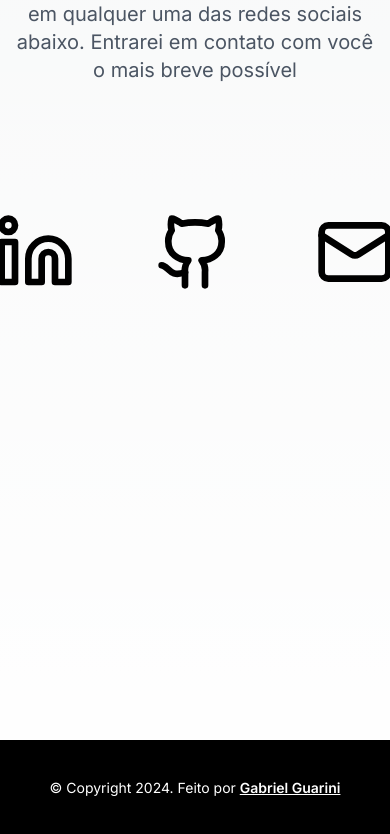
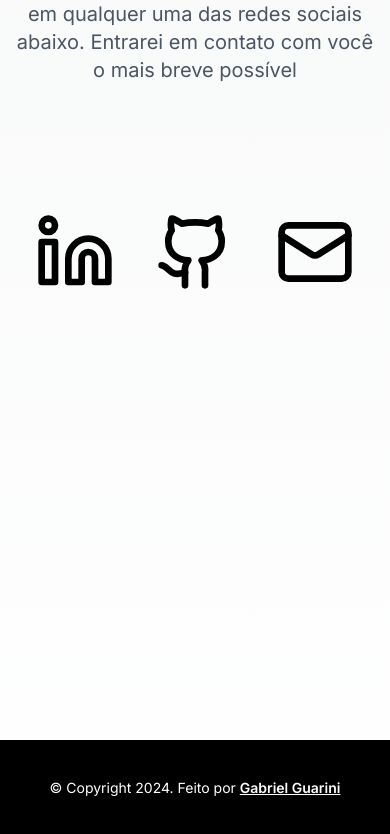
Before and after one commit to gabrielrguarini/portifolio, a Next.js app: page / in a window 390 px wide. Shown: the part 4856-5690 px from the top of the page. Built offline with nearby package versions, Linux system fonts and the light colour scheme.

Commit message:
fix: div contact items

```diff
--- a/src/components/contact.tsx
+++ b/src/components/contact.tsx
@@ -27,7 +27,7 @@ export default function Contact() {
           abaixo. Entrarei em contato com você o mais breve possível
         </p>
       </div>
-      <div className="mt-32 flex justify-center gap-20">
+      <div className="mt-32 flex max-w-full justify-center gap-10 sm:gap-20">
         <a
           href="https://www.linkedin.com/in/gabriel-guarini-832768111/"
           target="_blank"
```
